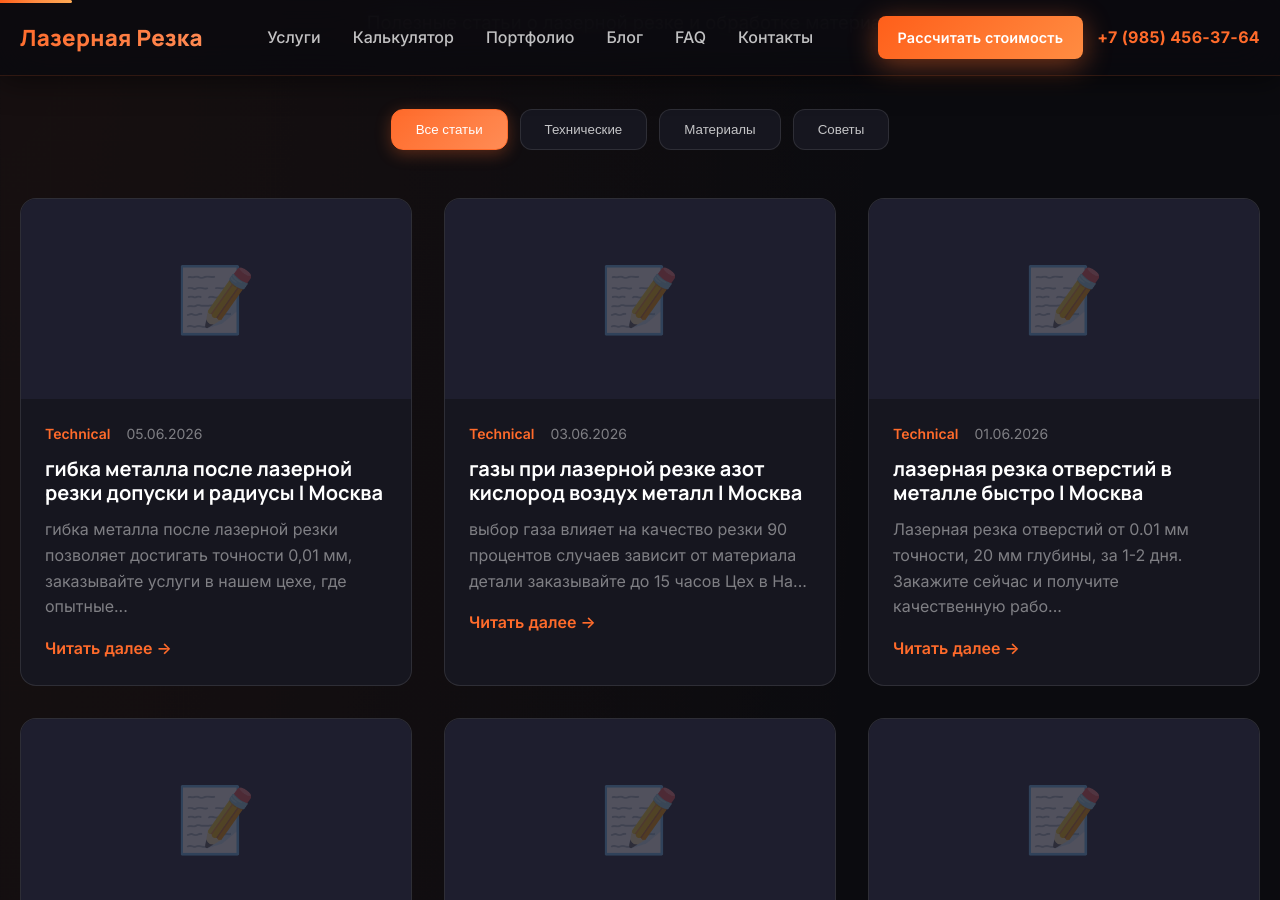
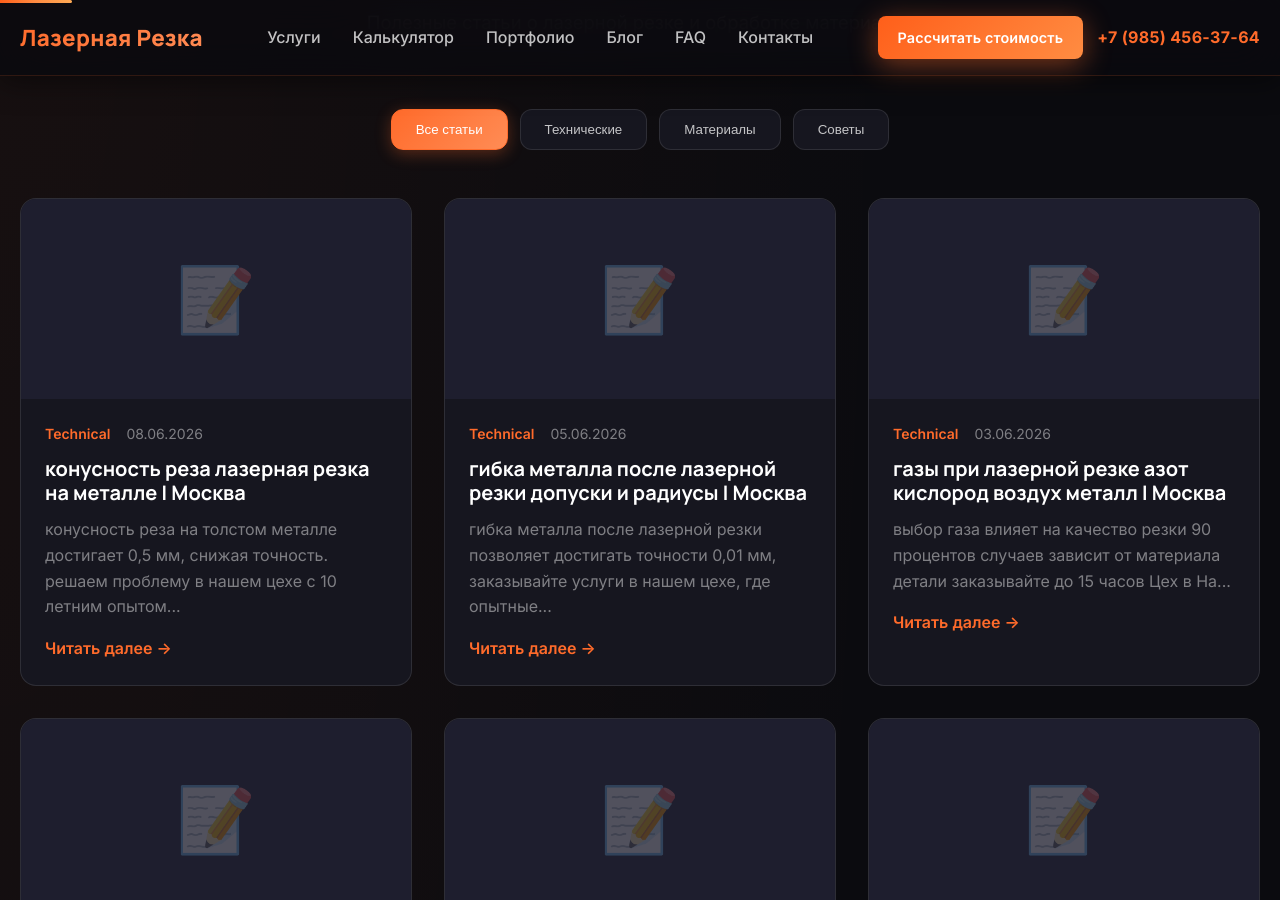
Before and after one commit to kaylas000/lazer-rezka, a Jekyll site: the page built from pages/blog.html, in a window 1280 px wide and 900 px high, scrolled down 281 px. Built offline with Jekyll 4.4.1, drawn with Linux system fonts in a browser that asks for light colours; part of the change alters nothing that is shown.

Commit message:
🤖 Auto-publish: конусность реза лазерная резка на металле | Москва

```diff
--- a/_data/faq_from_posts.yml
+++ b/_data/faq_from_posts.yml
@@ -170,3 +170,12 @@
   post_title: гибка металла после лазерной резки допуски и радиусы | Москва
   post_url: /blog/2026/06/gibka-posle-lazernoj-rezki/
   question: Гибка металла после лазерной резки
+- answer: Конусность реза — это явление, при котором толщина разрезаемого металла
+    влияет на форму среза, делая его конусообразным. Например, при резке стальных
+    листов толщиной до 20 мм конусность может достигать 0,1-0,3 мм на каждый миллиметр
+    толщины. Чтобы минимизировать конусность, рекомендуется использовать более мощные
+    лазеры или оптимизировать параметры резки.
+  category: technical
+  post_title: конусность реза лазерная резка на металле | Москва
+  post_url: /blog/2026/06/konusnost-reza/
+  question: Что такое конусность реза?
--- /dev/null
+++ b/_posts/2026-06-08-konusnost-reza.md
@@ -0,0 +1,47 @@
+---
+author: Цех лазерной резки
+category: technical
+date: 2026-06-08 11:01:34 +0300
+description: конусность реза на толстом металле достигает 0,5 мм, снижая точность.
+  решаем проблему в нашем цехе с 10 летним опытом, цена от 80 руб за погонный метр.
+  звоните за консультацией. цех в нахабино, москва и мо
+generated: false
+keywords: лазерная резка, конусность реза, металлообработка, резка металла, нахабино,
+  москва
+layout: post
+reviewed: true
+slug: konusnost-reza
+tags:
+- лазерная резка
+- металлообработка
+- резка металла
+- конусность реза
+title: конусность реза лазерная резка на металле | Москва
+---
+
+## Введение
+Конусность реза на толстом металле является одной из наиболее распространенных проблем, с которой сталкиваются производители в Москве и Нахабино. В нашем цехе лазерной резки в Нахабино, Московской области, мы сталкиваемся с этой проблемой регулярно. Используя волоконный лазер 3 кВт, мы можем резать сталь до 20 мм, нержавейку до 12 мм, алюминий до 10 мм и медь/латунь до 6 мм. Точность позиционирования нашей лазерной резки составляет ±0.01 мм, что позволяет нам производить высококачественные изделия.
+
+## Технические аспекты
+При работе с толстым металлом конусность реза может возникнуть из-за нескольких факторов, включая мощность лазера, скорость резки и свойства материала. В нашем цехе мы используем современное оборудование ЧПУ, которое позволяет нам точно контролировать процесс резки и минимизировать конусность. Мы также уделяем особое внимание кромке и зоне реза, чтобы обеспечить высокое качество изделий.
+
+### Режимы резки
+Различные режимы резки также могут повлиять на конусность реза. В нашем цехе мы используем несколько режимов резки, включая полилайн и контур, чтобы добиться лучших результатов. Мы также учитываем допуски и квалитет при работе с толстым металлом, чтобы обеспечить точность и качество изделий.
+
+## Практические советы
+Вот несколько практических советов, которые могут помочь снизить конусность реза на толстом металле:
+* Используйте высокомощный лазер для резки толстого металла
+* Контролируйте скорость резки и мощность лазера
+* Используйте современное оборудование ЧПУ для точного контроля процесса резки
+* Учитывайте свойства материала и допуски при работе с толстым металлом
+* Используйте правильный режим резки для каждого материала
+* Проводите регулярное обслуживание оборудования, чтобы обеспечить его точность и качество
+
+## Часто задаваемые вопросы
+Вот несколько часто задаваемых вопросов о конусности реза на толстом металле:
+* Какой режим резки лучше использовать для толстого металла? - Полилайн или контур, в зависимости от материала и требований к изделию.
+* Как снизить конусность реза на толстом металле? - Используя высокомощный лазер, контролируя скорость резки и мощность лазера, и учитывая свойства материала и допуски.
+* Можно ли использовать лазерную резку для производства изделий из толстого металла в Нахабино? - Да, в нашем цехе лазерной резки в Нахабино мы можем производить высококачественные изделия из толстого металла.
+
+## Заключение
+В заключение, конусность реза на толстом металле является распространенной проблемой, которая может быть решена с помощью современного оборудования и правильных режимов резки. В нашем цехе лазерной резки в Нахабино, Московской области, мы используем волоконный
```
